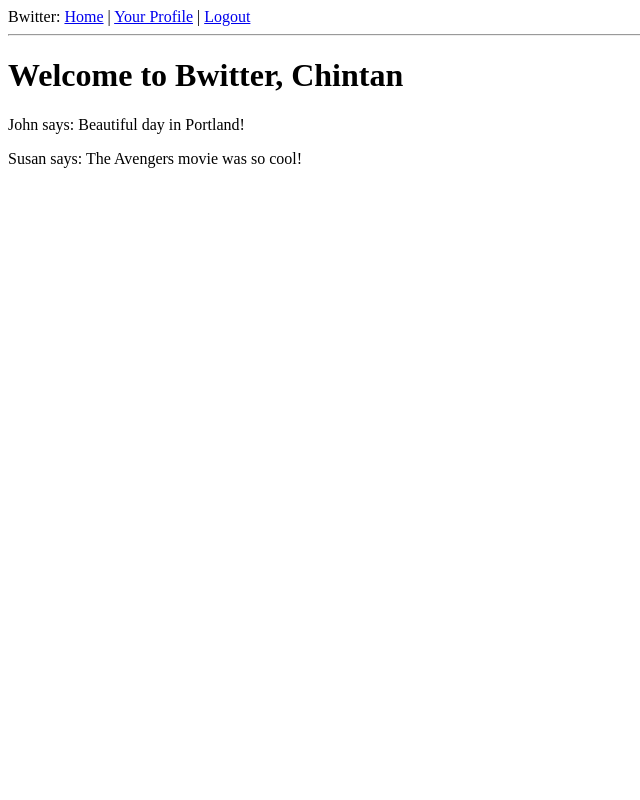
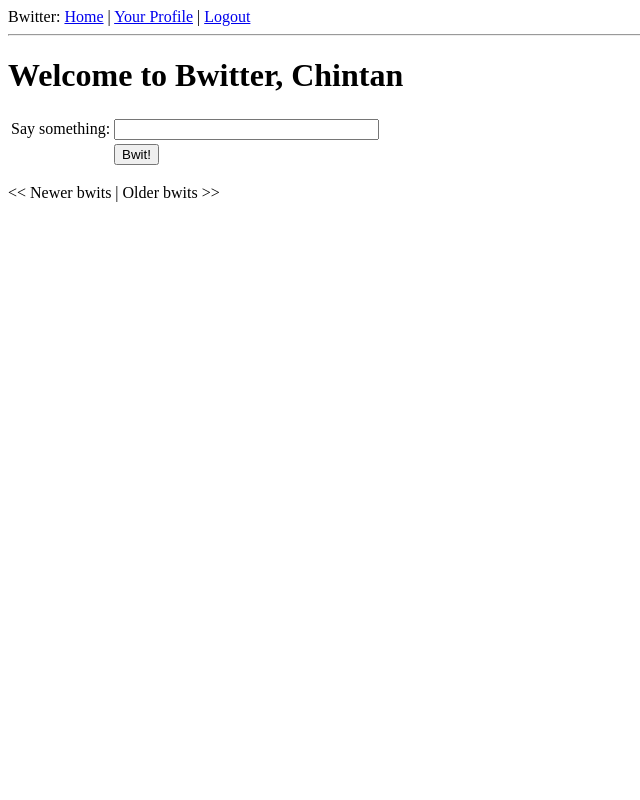
Before and after one commit to chintans1/bwitter_flask, a Flask app: page / in a window 1280 px wide. Shown: the whole page, without its empty margins (0-640 px from the left). Run offline with Flask 2, Linux system fonts and the light colour scheme; a user stored in the database is signed in; data comes from the database, SQL or seed files in the repository; both versions use the stored data as it was after the commit; data that the repository does not hold is empty; parts of the project's set-up code (start-up, migrations or seed data) failed here and were passed over.

Commit message:
Added pagination for bwits
- also has commented-out basic search framework (not working)
- TODO: PEP8, huge code and repo clean-up

Signed-off-by: Chintan Shah <cgintan1998@gmail.com>

```diff
--- a/app/forms.py
+++ b/app/forms.py
@@ -25,3 +25,6 @@ class EditForm(Form):
             self.nickname.errors.append('This nickname is already in use. Please choose another one')
             return False
         return True
+
+class BwitForm(Form):
+    bwit = StringField('bwit', validators=[DataRequired()])
--- a/app/models.py
+++ b/app/models.py
@@ -1,6 +1,6 @@
 from app import db
 from hashlib import md5
-
+#import sys
 
 followers = db.Table('followers',
     db.Column('follower_id', db.Integer, db.ForeignKey('user.id')),
@@ -43,6 +43,12 @@ class User(db.Model):
     def is_anonymous(self):
         return False
 
+    def get_id(self):
+        try:
+            return unicode(self.id)
+        except NameError:
+            return str(self.id)
+
     def avatar(self, size):
         return('http://www.gravatar.com/avatar/%s?d=mm&s=%d' % (md5(self.email.encode('utf-8')).hexdigest(), size))
 
@@ -62,21 +68,28 @@ class User(db.Model):
     def followed_bwits(self):
         return Bwit.query.join(followers, (followers.c.followed_id == Bwit.user_id)).filter(followers.c.follower_id == self.id).order_by(Bwit.timestamp.desc())
 
-    def get_id(self):
-        try:
-            return unicode(self.id)
-        except NameError:
-            return str(self.id)
-
     def __repr__(self):
         return '<User %r>' % (self.nickname)
 
+'''
+if (sys.version_info >= (3, 0)):
+    enable_search = False
+else:
+    enable_search = True
+    import flask_whooshalchemy as whooshalchemy
+'''
 
 class Bwit(db.Model):
+    #__searchable__ = ['body']
+
     id = db.Column(db.Integer, primary_key=True)
     body = db.Column(db.String(140))
-    timestamp = db.Column(db.DateTime())
+    timestamp = db.Column(db.DateTime)
     user_id = db.Column(db.Integer, db.ForeignKey('user.id'))
 
     def __repr(self):
         return '<Bwit %r>' % (self.body)
+
+
+#if (enable_search):
+#    whooshalchemy.whoosh_index(app, Bwit)
--- a/app/templates/index.html
+++ b/app/templates/index.html
@@ -1,7 +1,36 @@
 {% extends "base.html" %}
+
 {% block content %}
-    <h1>Welcome to Bwitter, {{ user.nickname }}</h1>
-    {% for bwit in bwits %}
-    <div><p>{{ bwit.user.nickname  }} says: {{ bwit.bwit }}</p></div>
+    <h1>Welcome to Bwitter, {{ g.user.nickname }}</h1>
+    <form action="" method="post" name="bwit">
+        {{ form.hidden_tag() }}
+        <table>
+            <tr>
+                <td>Say something:</td>
+                <td>{{ form.bwit(size=30, maxlength=140) }}</td>
+                <td>
+                {% for error in form.bwit.errors %}
+                <span style="color: red;">[{{ error }}]</span><br>
+                {% endfor %}
+                </td>
+            </tr>
+            <tr>
+                <td></td>
+                <td><input type="submit" value="Bwit!"></td>
+                <td></td>
+            </tr>
+        </table>
+    </form>
+    {% for bwit in bwits.items %}
+        {% include 'post.html' %}
     {% endfor %}
+    {% if bwits.has_prev %}
+    <a href="{{ url_for('index', page=bwits.prev_num) }}">&lt;&lt; Newer bwits</a>
+    {% else %}
+    &lt;&lt; Newer bwits
+    {% endif %} |
+    {% if bwits.has_next %}
+    <a href="{{ url_for('index', page=bwits.next_num) }}">Older bwits &gt;&gt;</a>
+    {% else %}Older bwits &gt;&gt;
+    {% endif %}
 {% endblock %}
--- a/app/views.py
+++ b/app/views.py
@@ -1,25 +1,25 @@
 from flask import render_template, flash, redirect, session, url_for, request, g
 from flask_login import login_user, logout_user, current_user, login_required
 from app import app, db, lm, oid
-from .forms import LoginForm, EditForm
-from .models import User
+from .forms import LoginForm, EditForm, BwitForm
+from .models import User, Bwit
 from datetime import datetime
+from config import BWITS_PER_PAGE
 
-@app.route('/')
-@app.route('/index')
-def index():
-    user = g.user
-    bwits = [   # fake list of bwits
-        {
-            'user': {'nickname': 'John'},
-            'bwit': 'Beautiful day in Portland!'
-        },
-        {
-            'user': {'nickname': 'Susan'},
-            'bwit': 'The Avengers movie was so cool!'
-        }
-    ]
-    return render_template('index.html', user=user, bwits=bwits)
+@app.route('/', methods=['GET', 'POST'])
+@app.route('/index', methods=['GET', 'POST'])
+@app.route('/index/<int:page>', methods=['GET', 'POST'])
+@login_required
+def index(page=1):
+    form = BwitForm()
+    if (form.validate_on_submit()):
+        bwit = Bwit(body=form.bwit.data, timestamp=datetime.utcnow(), author=g.user)
+        db.session.add(bwit)
+        db.session.commit()
+        flash('Your bwit is now live!')
+        return redirect(url_for('index'))
+    bwits = g.user.followed_bwits().paginate(1, BWITS_PER_PAGE, False)
+    return render_template('index.html', user=user, bwits=bwits, form=form)
 
 
 @app.route('/login', methods=['GET', 'POST'])
@@ -78,16 +78,14 @@ def logout():
     return redirect(url_for('index'))
 
 @app.route('/user/<nickname>')
+@app.route('/user/<nickname>/<int:page>')
 @login_required
-def user(nickname):
+def user(nickname, page=1):
     user = User.query.filter_by(nickname=nickname).first()
     if (user == None):
         flash('User %s not found.' % nickname)
         return redirect(url_for('index'))
-    bwits = [
-        {'author': user, 'body': 'Test post #1'},
-        {'author': user, 'body': 'Test post #2'}
-    ]
+    bwits = user.bwits.paginate(page, BWITS_PER_PAGE, False)
     return render_template('user.html', user=user, bwits=bwits)
 
 @app.route('/edit', methods=['GET', 'POST'])
--- a/config.py
+++ b/config.py
@@ -22,3 +22,6 @@ MAIL_PASSWORD = None
 
 # admin list
 ADMINS = ['chintans98@gmail.com']
+
+BWITS_PER_PAGE = 3
+#WHOOSH_BASE = os.path.join(basedir, 'search.db')
```
Also changed, not shown: app/templates/user.html (+12 -1 lines), db_repository/versions/005_migration.py (added, +19 -0 lines), app.db, 4 other files.
